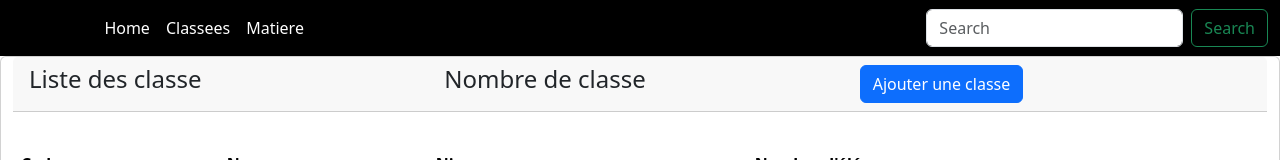
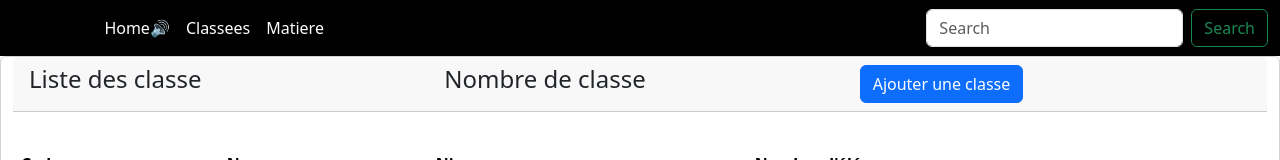
Before and after one commit to catmEnseignant/2025_angular_isep_diamniadio, an Angular app in the folder fatou_bob/: page / in a window 1280 px wide. Shown: the top 160 px of the page. Built offline with nearby package versions, Linux system fonts and the light colour scheme.

Commit message:
Routage des composants

```diff
--- a/fatou_bob/src/app/app.component.html
+++ b/fatou_bob/src/app/app.component.html
@@ -8,7 +8,7 @@
       <div class="collapse navbar-collapse" id="navbarSupportedContent">
         <ul class="navbar-nav me-auto mb-2 mb-lg-0">
           <li class="nav-item">
-            <a class="nav-link active text-white" aria-current="page" routerLink="/">Home</a>
+            <a class="nav-link active text-white" aria-current="page" routerLink="/">Home🔊</a>
           </li>
           <li class="nav-item">
             <a class="nav-link text-white" routerLink="/liste-classes">Classees</a>
```
